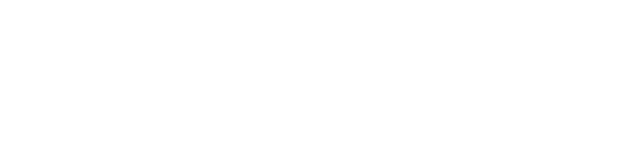
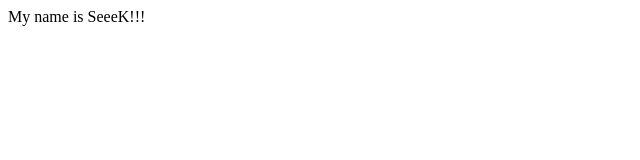
Before and after one commit to D14BL00/first-github-project, a plain HTML site: page index.html in a window 1280 px wide. Shown: the whole page, without its empty margins (0-640 px from the left). Drawn offline with Linux system fonts and the light colour scheme.

Commit message:
Emphaise the name

```diff
--- a/index.html
+++ b/index.html
@@ -7,6 +7,6 @@
     <title>Document</title>
 </head>
 <body>
-
+    My name is SeeeK!!!
 </body>
 </html>
```
Also changed, not shown: about.html (deleted).
